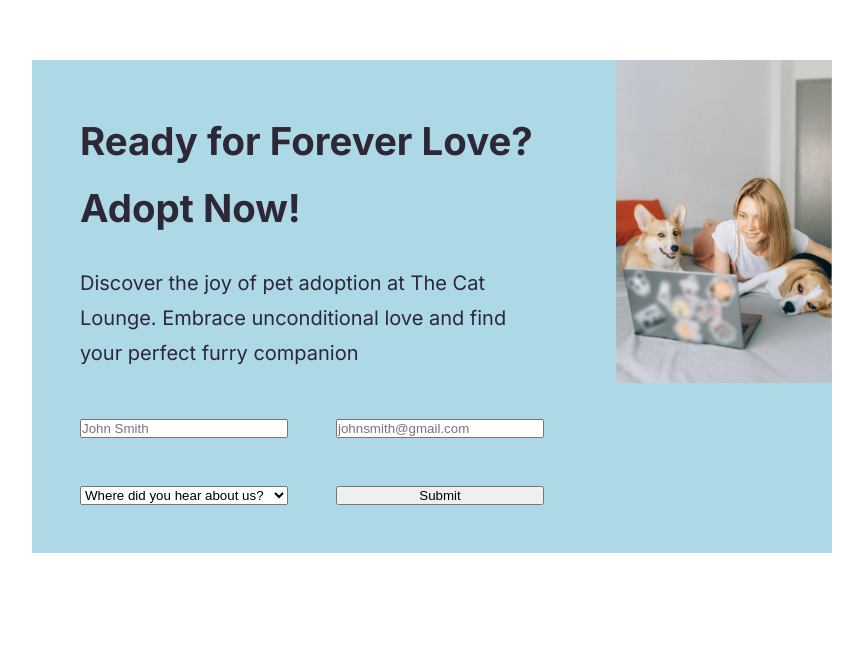
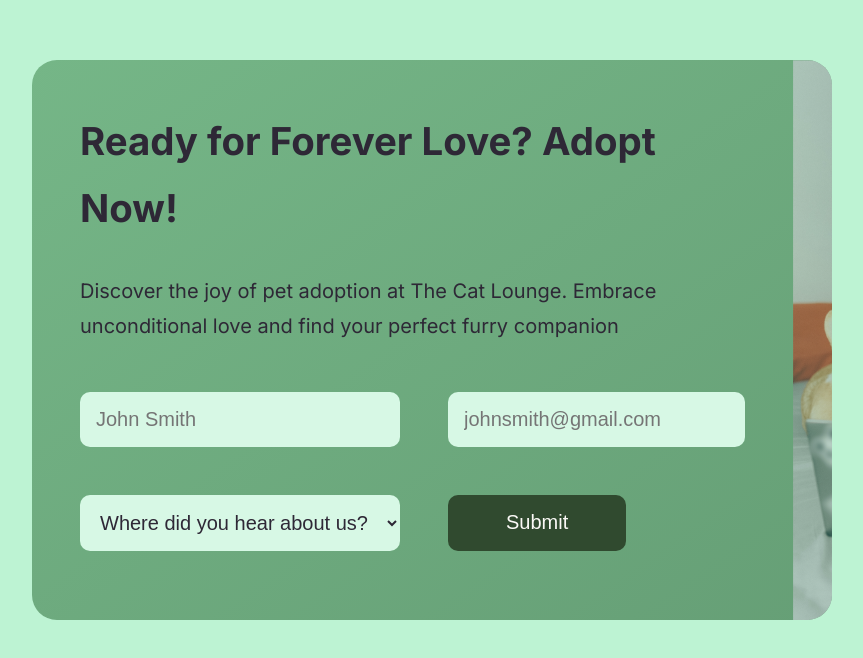
Before and after one commit to aadhithbala/TheCatLounge, a plain HTML site: page index.html in a window 1280 px wide. Shown: the part 4472-5130 px from the top of the page, without its empty margins (208-1071 px from the left). Drawn offline with Linux system fonts and the light colour scheme.

Commit message:
Update CTA Components and Styling

```diff
--- a/index.html
+++ b/index.html
@@ -386,13 +386,15 @@
               type="text"
               class="name input-field"
               placeholder="John Smith"
+              required
             />
             <input
               type="email"
               class="email input-field"
               placeholder="johnsmith@gmail.com"
+              required
             />
-            <select class="survey-dropdown" name="" id="">
+            <select class="survey-dropdown" required>
               <option value="">Where did you hear about us?</option>
               <option value="youtube">Youtube</option>
               <option value="family">Friends</option>
@@ -404,11 +406,7 @@
             <button class="submit-btn">Submit</button>
           </form>
         </div>
-        <img
-          class="cta-image"
-          src="./images/cta-image.png"
-          alt="A woman with a dog"
-        />
+        <div class="cta-image" role="img"></div>
       </div>
     </section>
   </body>
--- a/styles.css
+++ b/styles.css
@@ -321,16 +321,18 @@ h2 {
 /* CTA */
 .section-cta {
   padding: 15rem;
+  background-color: #bdf3d3;
 }
+
 .cta {
-  background: lightblue;
   display: grid;
-  grid-template-columns: 70fr 30fr;
-}
-.cta-image {
-  width: 90%;
-  background-size: cover;
-  justify-self: end;
+  grid-template-columns: 2fr 1fr;
+  background: lightpink;
+  background-image: linear-gradient(to right bottom, #75b687, #669f76);
+  border-radius: 25px;
+  overflow: hidden;
+  /* temp */
+  height: 35rem;
 }
 
 .cta-box {
@@ -338,16 +340,23 @@ h2 {
 }
 
 .cta-heading {
-  margin-bottom: 1.5rem;
+  margin-bottom: 2rem;
 }
 
-.cta-description {
-  margin-bottom: 3rem;
+.cta-image {
+  background-image: linear-gradient(
+      to right bottom,
+      rgba(118, 183, 136, 0.35),
+      rgba(101, 159, 118, 0.35)
+    ),
+    url(./images/CTA\ Image.png);
+  background-size: cover;
 }
 
-/* Form */
+/* FORMS */
 
 .cta-form {
+  margin-top: 3rem;
   display: grid;
   grid-template-columns: 1fr 1fr;
   gap: 3rem;
@@ -356,3 +365,25 @@ h2 {
 .cta-form > * {
   display: block;
 }
+
+.input-field,
+.survey-dropdown {
+  padding: 1rem;
+  border-radius: 10px;
+  border: none;
+  font-size: inherit;
+  color: inherit;
+  background: #d7f8e5;
+}
+
+.submit-btn {
+  width: 60%;
+  border: none;
+  padding: none;
+  margin: none;
+  font-size: inherit;
+  border-radius: 10px;
+  background-color: #304a2f;
+  color: #faf9f6;
+  cursor: pointer;
+}
```
Also changed, not shown: images/CTA Image.png (renamed from images/cta-image.png).
